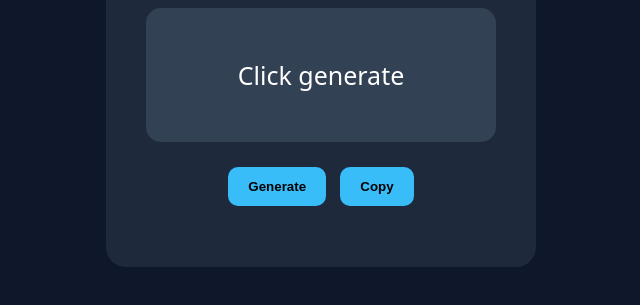
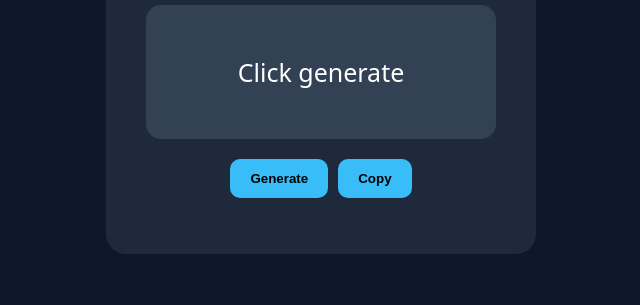
Before and after one commit to adpaisen/Random-Word-Generator, a plain HTML site: page index.html in a window 1280 px wide. Shown: the part 359-664 px from the top of the page, without its empty margins (319-959 px from the left). Drawn offline with Linux system fonts and the light colour scheme.

Commit message:
Update styles for body and button elements
Added margin to body and button styles.

```diff
--- a/style.css
+++ b/style.css
@@ -6,7 +6,9 @@ body {
     justify-content: center;
     align-items: center;
     min-height: 100vh;
+    margin: 0;
 }
+
 
 .container {
     background: #1e293b;
@@ -16,9 +18,11 @@ body {
     width: 350px;
 }
 
+
 h1 {
     margin-bottom: 30px;
 }
+
 
 .word-box {
     background: #334155;
@@ -28,9 +32,16 @@ h1 {
     margin-bottom: 20px;
 }
 
+
+.buttons {
+    display: flex;
+    justify-content: center;
+    gap: 10px;
+}
+
+
 button {
     padding: 12px 20px;
-    margin: 5px;
     border: none;
     border-radius: 10px;
     cursor: pointer;
@@ -39,10 +50,13 @@ button {
     font-weight: bold;
 }
 
+
 button:hover {
     opacity: 0.8;
 }
 
+
 #message {
     color: #94a3b8;
+    margin-top: 15px;
 }
```
